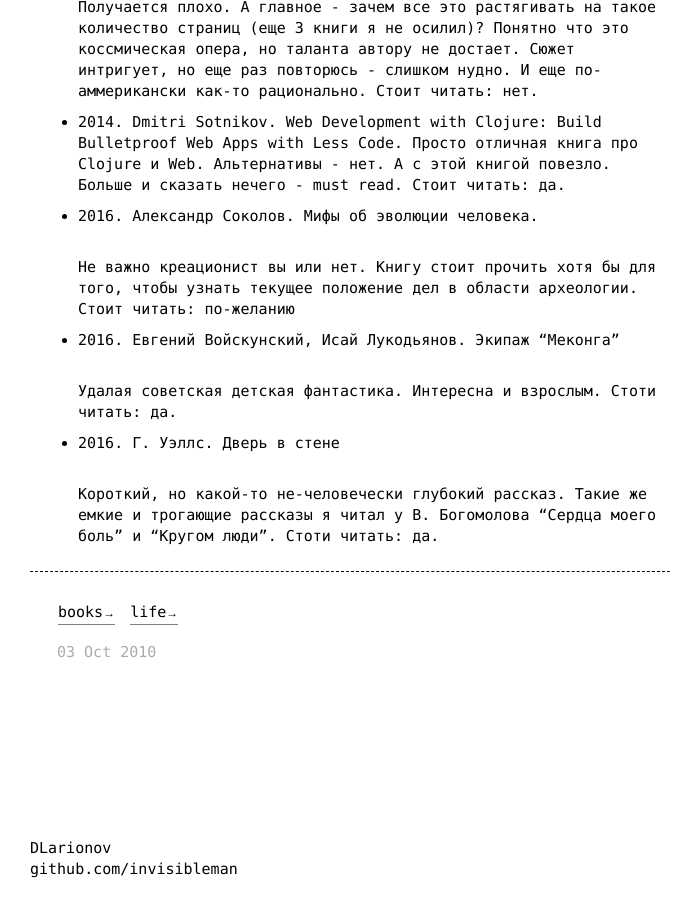
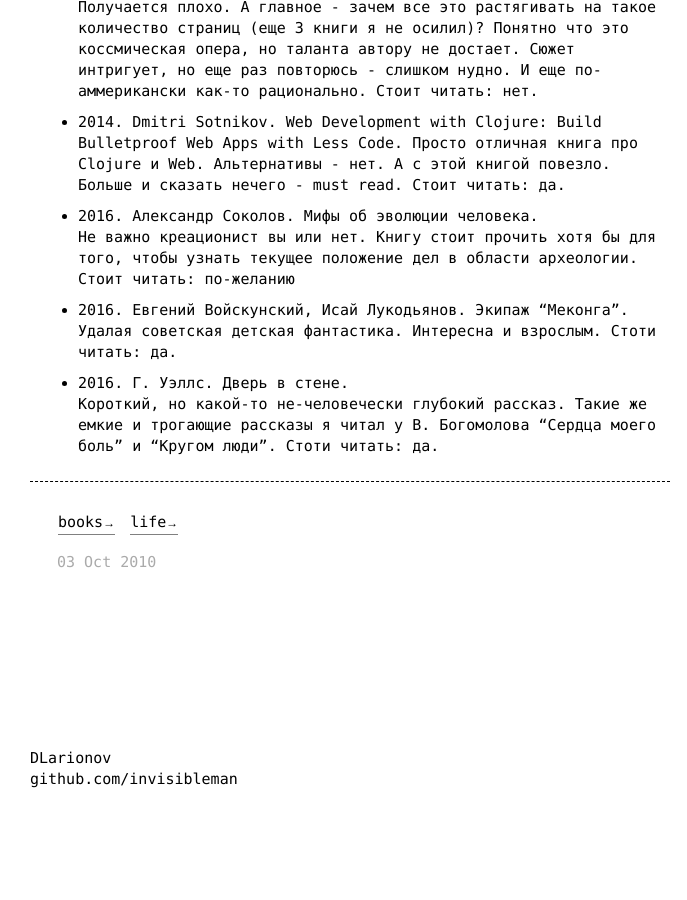
Before and after one commit to InvisibleMan/blog.dlarionov.info, a Jekyll site: the page built from pages/readed_books.md, in a window 1280 px wide and 900 px high, scrolled down 2043 px. Shown: the whole window, without its empty margins (0-687 px from the left). Built offline with Jekyll 4.4.1, drawn with Linux system fonts in a browser that asks for light colours; after the commit the page ends 2853 px from its top, so only the background shows below that.

Commit message:
Formatting 2

```diff
--- a/pages/readed_books.md
+++ b/pages/readed_books.md
@@ -108,16 +108,13 @@ tags:
   Стоит читать: **да**.
 
 + *2016*. Александр Соколов. **Мифы об эволюции человека**.
-
   Не важно креационист вы или нет. Книгу стоит прочить хотя бы для того, чтобы узнать текущее положение дел в области археологии.
   Стоит читать: **по-желанию**
 
-+ *2016*. Евгений Войскунский, Исай Лукодьянов. **Экипаж "Меконга"**
-
++ *2016*. Евгений Войскунский, Исай Лукодьянов. **Экипаж "Меконга"**.
   Удалая советская детская фантастика. Интересна и взрослым.
   Стоти читать: **да**.
 
-+ *2016*. Г. Уэллс. **Дверь в стене**
-
++ *2016*. Г. Уэллс. **Дверь в стене**.
   Короткий, но какой-то не-человечески глубокий рассказ. Такие же емкие и трогающие рассказы я читал у В. Богомолова "Сердца моего боль" и "Кругом люди".
   Стоти читать: **да**.
```
